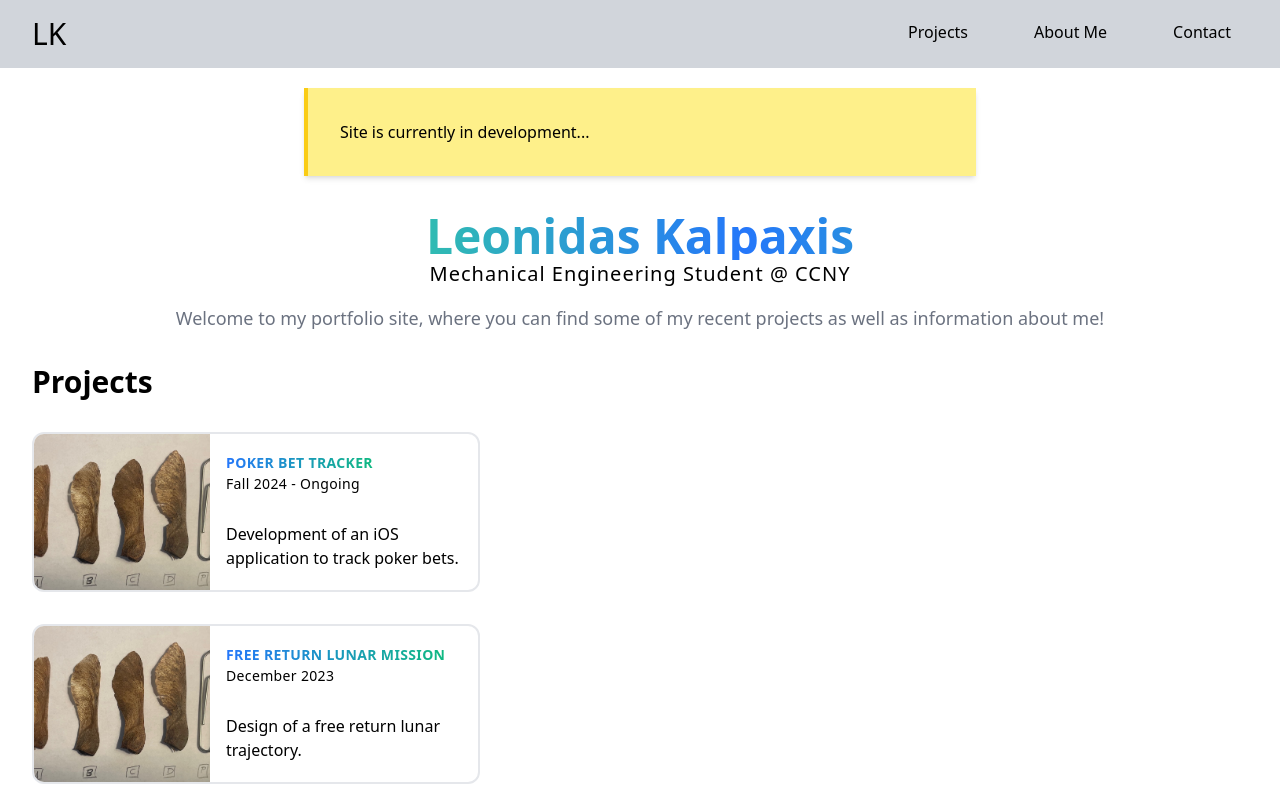
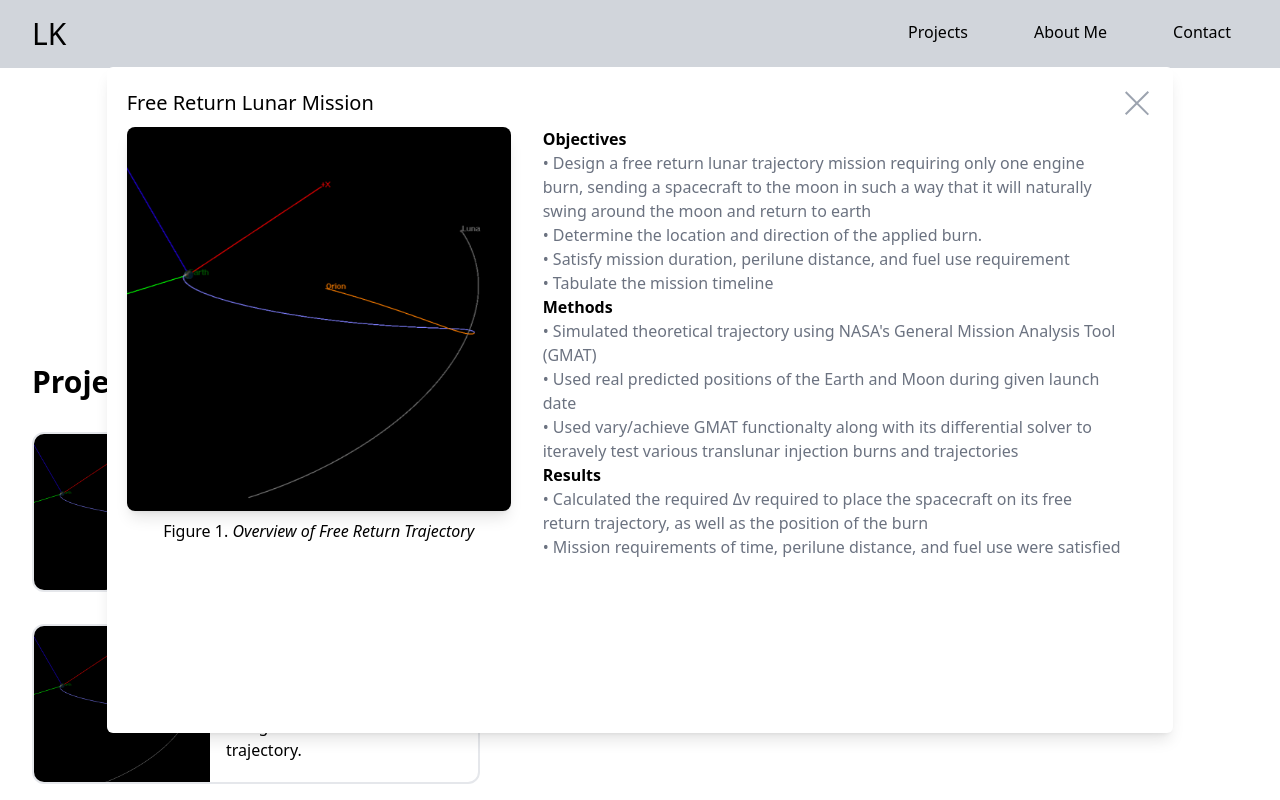
Before and after one commit to leondaki/leondaki.github.io, a Vue app: page / in a window 1280 px wide. Shown: the top 800 px of the page. Built offline with nearby package versions, Linux system fonts and the light colour scheme.

Commit message:
Update Modal Design

```diff
--- a/src/components/ProjectList.vue
+++ b/src/components/ProjectList.vue
@@ -22,7 +22,7 @@
 import {ref} from 'vue'
 import ProjectCard from './ProjectCard.vue';
 
-import lunar1 from '@/assets/test.jpg';
+import lunar1 from '@/assets/lunar_1.png';
 import ProjectModal from './ProjectModal.vue';
 // import lunar2 from '@/assets/test.jpg';
 // import scooter1 from '@/assets/test.jpg';
@@ -62,6 +62,7 @@ export default {
           id: 2,
           title: 'Free Return Lunar Mission',
           date: 'December 2023',
+          imageUrl: lunar1,
           objectives: '\
           • Design a free return lunar trajectory mission requiring only one engine burn, \
           sending a spacecraft to the moon in such a way that it will naturally swing around the moon and return to earth \n \
--- a/src/components/ProjectModal.vue
+++ b/src/components/ProjectModal.vue
@@ -1,44 +1,62 @@
 <template>
 <Transition name="modal-animation">
+
   <div v-show="modalActive"
-    class="p-4 m-8 md:p-5 bg-white rounded-md
-    overflow-scroll border-2 shadow-lg border-gray-400">
-
-      <img class="md:h-40 md:w-44 h-80 w-full object-cover" src="@/assets/pfp.jpg" alt="...">
-      <h3 class="uppercase text-xl font-semibold pt-4">
+  class="p-4 m-8 md:p-5 bg-white rounded-md overflow-auto
+  w-5/6 h-5/6 mx-auto my-auto inset-x-0 inset-y-0 fixed top-0 shadow-lg">
+    <div class="flex justify-between items-center mb-2">
+      <h3 class="text-xl font-normal">
         {{ project_detail.title }}
       </h3>
 
-      <div class="md:flex md:text-justify md:space-x-8">
-        <div class="border border-red-500 md:w-1/3">
-        <h3 class="font-semibold mt-4">Objectives</h3>
+      <button
+      @click="$emit('closeModal')"
+      class="pb-2 block group h-8 w-8">
+        <span class="rotate-45 translate-y-2.25 bg-gray-400
+        transition-all duration-200 ease-in-out
+        group-hover:bg-gray-700 block w-8 h-0.5 my-1.5 "></span>
+        <span class="-rotate-45 bg-gray-400
+        transition-all duration-200 ease-in-out
+        group-hover:bg-gray-700 block w-8 h-0.5 my-1.5 "></span>
+      </button>
+      </div>
+    <div class="md:flex">
+
+      <figure class="flex-shrink-0 mb-4 md:mb-0">
+        <img
+        class="w-full h-96 object-cover rounded-lg shadow-lg"
+        :src="project_detail.imageUrl"
+        :alt="project_detail.title">
+        <figcaption class="text-center mt-2">
+          Figure 1. <span class="italic">Overview of Free Return Trajectory</span>
+        </figcaption>
+      </figure>
+
+      <div class="mx-4">
+        <div class="md:mt-0">
+          <div class="md:w-full px-4">
+            <h3 class="font-semibold">Objectives</h3>
             <p class="whitespace-pre-line text-gray-500 text-md">
               {{ project_detail.objectives }}
             </p>
           </div>
 
-        <div class="border border-red-500 md:w-1/3">
-        <h3 class="font-semibold mt-4">Methods</h3>
+          <div class=" md:w-full mt-4 md:mt-0 px-4">
+          <h3 class="font-semibold">Methods</h3>
           <p class="whitespace-pre-line text-gray-500 text-md">
             {{ project_detail.methods }}
           </p>
           </div>
 
-        <div class="border border-red-500 md:w-1/3">
-          <h3 class="font-semibold mt-4">Results</h3>
+          <div class=" md:w-full mt-4 md:mt-0 px-4">
+            <h3 class="font-semibold">Results</h3>
             <p class="whitespace-pre-line text-gray-500 text-md">
               {{ project_detail.results }}
             </p>
         </div>
         </div>
-
-      <button @click="$emit('closeModal')"
-        class="py-2 px-5 mt-4 text-sm font-medium
-        text-gray-900 hover:border-blue-600
-        focus:outline-none bg-white rounded-lg border border-gray-200">
-        Close
-      </button>
-
+    </div>
+    </div>
   </div>
 </Transition>
 </template>
```
Also changed, not shown: src/assets/lunar_1.png (added), 1 other file (tests, documents, lock files or other folders). Lines whose indentation alone changed are shown as unchanged.
